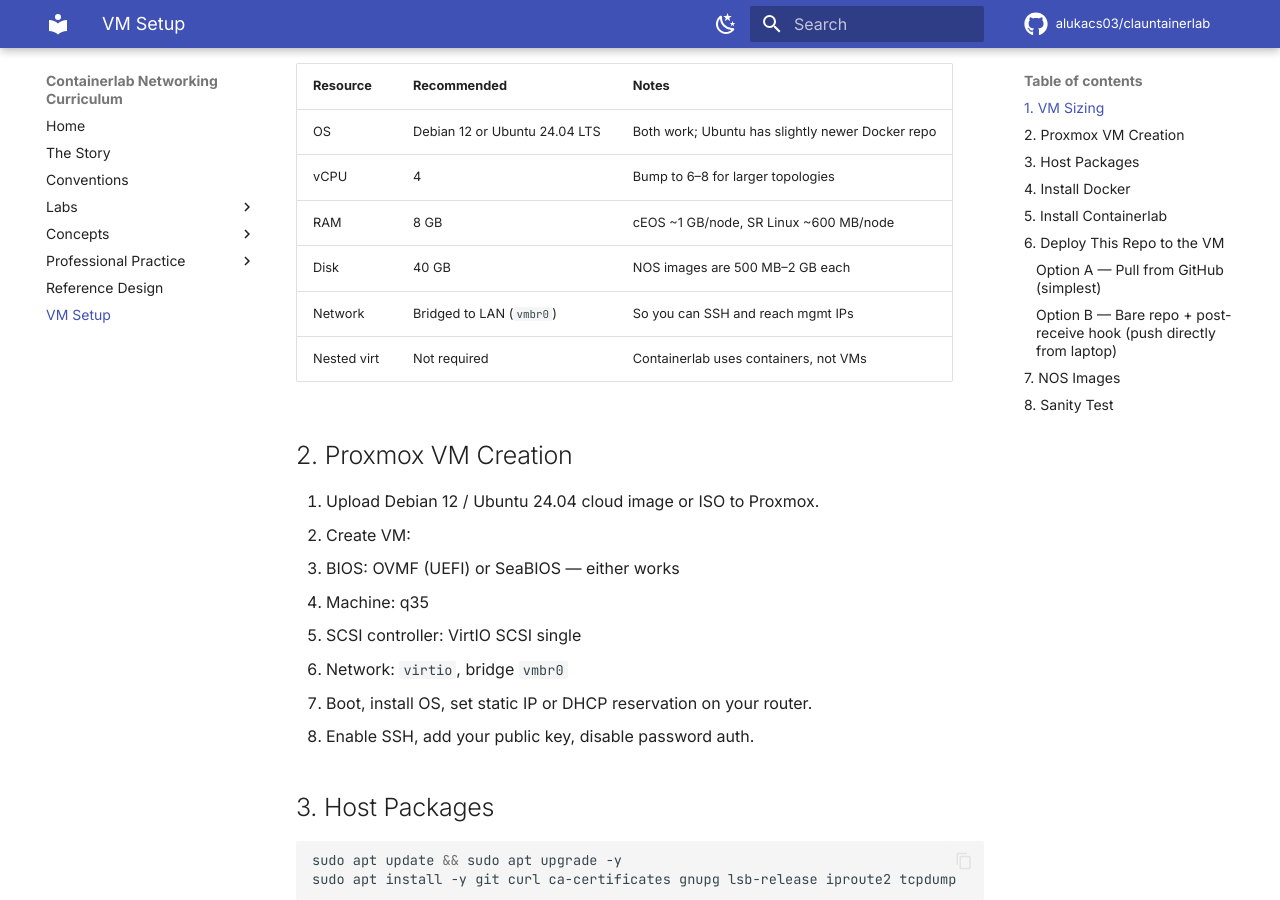
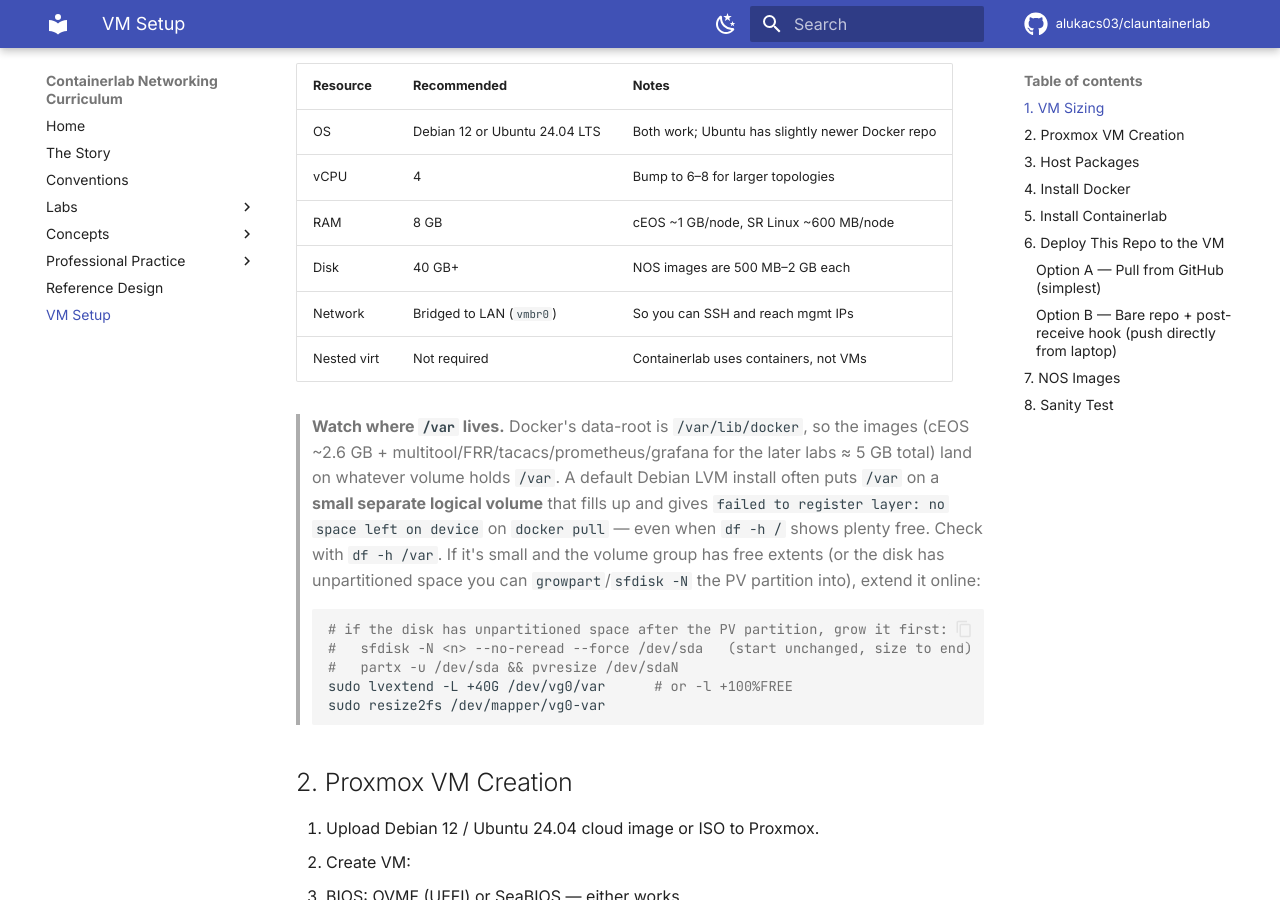
Before and after one commit to alukacs03/clauntainerlab, an MkDocs documentation site: the page built from docs/vm-setup.md, in a window 1280 px wide and 900 px high, scrolled down 233 px. Built offline with MkDocs 1.6.1 and Material for MkDocs 9.7.7, drawn with Linux system fonts in a browser that asks for light colours; comment, search, counter and statistics services are not loaded.

Commit message:
docs/vm-setup: warn about /var sizing for Docker data-root
The lab VM hit "no space left on device" on `docker pull grafana` because /var
(holding /var/lib/docker) was a small separate LVM volume at 93%, even though /
had 9 GB free. Document the gotcha and the online `sfdisk -N`/`pvresize`/
`lvextend`/`resize2fs` extend procedure.

Co-Authored-By: Claude Opus 4.8 (1M context) <noreply@anthropic.com>

````diff
--- a/docs/vm-setup.md
+++ b/docs/vm-setup.md
@@ -9,9 +9,26 @@ Checklist to provision the VM that will host containerlab.
 | OS | Debian 12 or Ubuntu 24.04 LTS | Both work; Ubuntu has slightly newer Docker repo |
 | vCPU | 4 | Bump to 6–8 for larger topologies |
 | RAM | 8 GB | cEOS ~1 GB/node, SR Linux ~600 MB/node |
-| Disk | 40 GB | NOS images are 500 MB–2 GB each |
+| Disk | 40 GB+ | NOS images are 500 MB–2 GB each |
 | Network | Bridged to LAN (`vmbr0`) | So you can SSH and reach mgmt IPs |
 | Nested virt | Not required | Containerlab uses containers, not VMs |
+
+> **Watch where `/var` lives.** Docker's data-root is `/var/lib/docker`, so the
+> images (cEOS ~2.6 GB + multitool/FRR/tacacs/prometheus/grafana for the later
+> labs ≈ 5 GB total) land on whatever volume holds `/var`. A default Debian LVM
+> install often puts `/var` on a **small separate logical volume** that fills up
+> and gives `failed to register layer: no space left on device` on `docker pull`
+> — even when `df -h /` shows plenty free. Check with `df -h /var`. If it's small
+> and the volume group has free extents (or the disk has unpartitioned space you
+> can `growpart`/`sfdisk -N` the PV partition into), extend it online:
+>
+> ```bash
+> # if the disk has unpartitioned space after the PV partition, grow it first:
+> #   sfdisk -N <n> --no-reread --force /dev/sda   (start unchanged, size to end)
+> #   partx -u /dev/sda && pvresize /dev/sdaN
+> sudo lvextend -L +40G /dev/vg0/var      # or -l +100%FREE
+> sudo resize2fs /dev/mapper/vg0-var
+> ```
 
 ## 2. Proxmox VM Creation
 
````
